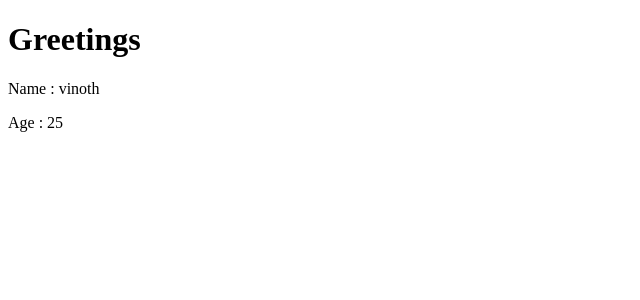
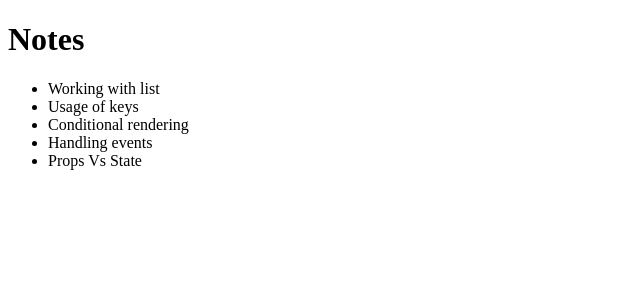
Before and after one commit to BL-Vinoth/ReactConcepts, a React (Vite) app: page / in a window 1280 px wide. Shown: the top 300 px of the page, without its empty margins (0-640 px from the left). Built offline with nearby package versions, Linux system fonts and the light colour scheme.

Commit message:
rendering list manual

```diff
--- a/src/App.jsx
+++ b/src/App.jsx
@@ -4,14 +4,19 @@
 
 
 // Named function or function expression
-function App(){
+function App({notes}){
 
-  let userName1 = "Vinoth" ;
-  let userName2 = "Sathish";
+  console.log(notes);
   return(
     <div>
-       <h1>Greetings</h1>
-       <Hello name="vinoth" age={25}/>
+      <h1>Notes</h1>
+      <ul>
+        <li>{notes[0].content}</li>
+        <li>{notes[1].content}</li>
+        <li>{notes[2].content}</li>
+        <li>{notes[3].content}</li>
+        <li>{notes[4].content}</li>
+      </ul>
     </div>
   )
 }
--- a/src/main.jsx
+++ b/src/main.jsx
@@ -1,8 +1,36 @@
 import { createRoot } from 'react-dom/client'
 import App from './App.jsx'
 
+const notes = [
+      {
+        id:1,
+        content:"Working with list",
+        important:true
+      },
+      {
+          id: 2,
+          content: 'Usage of keys',
+          important: false
+      },
+      {
+          id: 3,
+          content: 'Conditional rendering',
+          important: true
+      },
+      {
+          id: 4,
+          content: 'Handling events',
+          important: true
+      },
+      {
+          id: 5,
+          content: 'Props Vs State',
+          important: false
+      }
+
+];
 createRoot(document.getElementById('root')).render(
 
-    <App />
+    <App notes={notes}/>
 
 );
```
